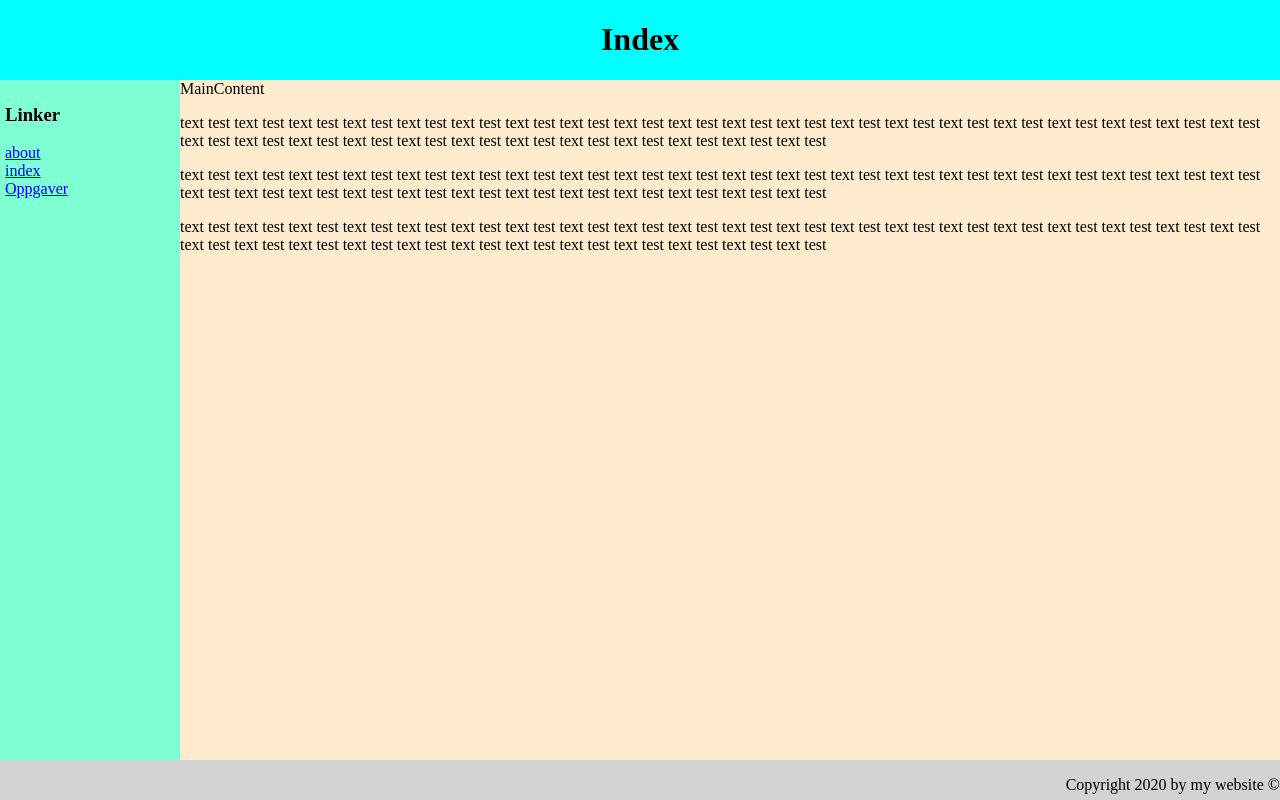
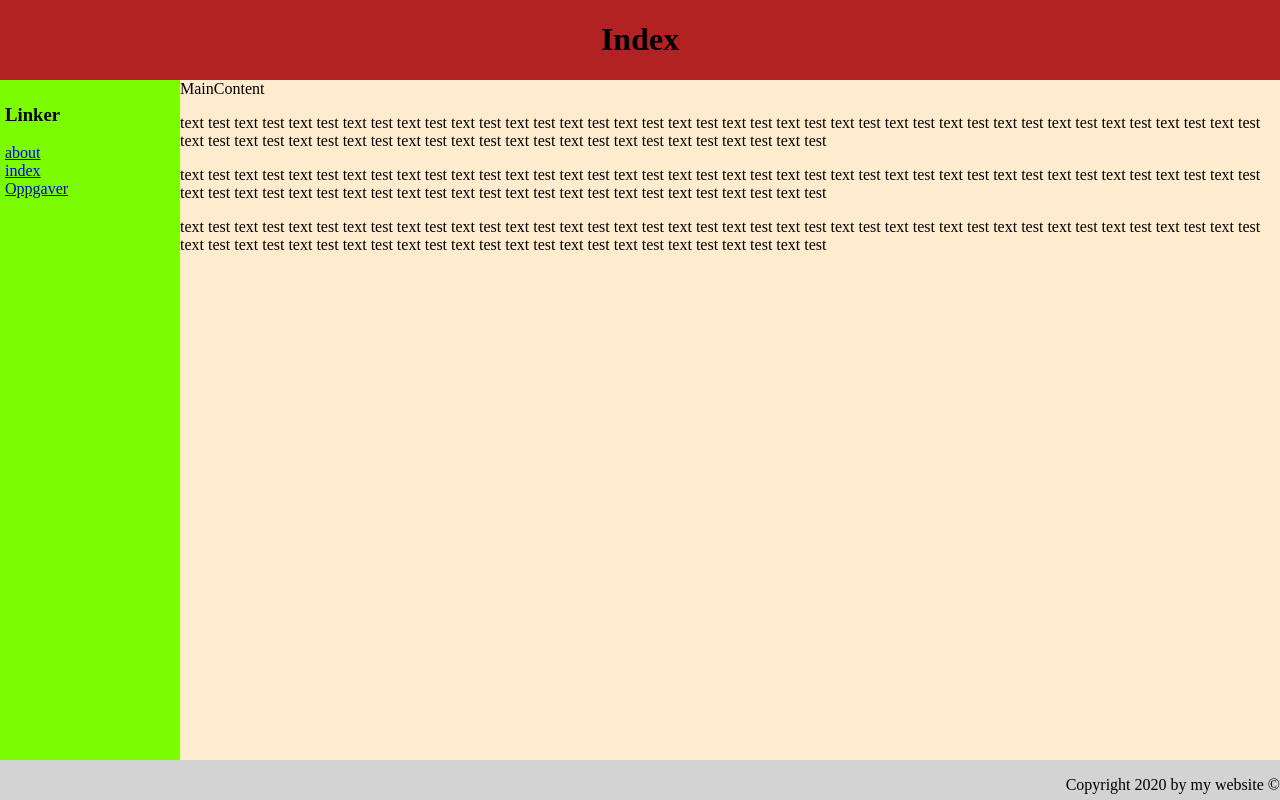
Before and after one commit to Tobias-GetAcademy/Get, a plain HTML site: page index.html in a window 1280 px wide. Drawn offline with Linux system fonts and the light colour scheme.

Commit message:
Update index.html

```diff
--- a/index.html
+++ b/index.html
@@ -20,11 +20,11 @@
         }
         div.header {
             text-align: center;
-            background-color: aqua;
+            background-color: firebrick;
             grid-area: header;
         }
         div.menu {
-            background-color: aquamarine;
+            background-color: lawngreen;
             grid-area: menu;
             padding: 5px;
         }
```
